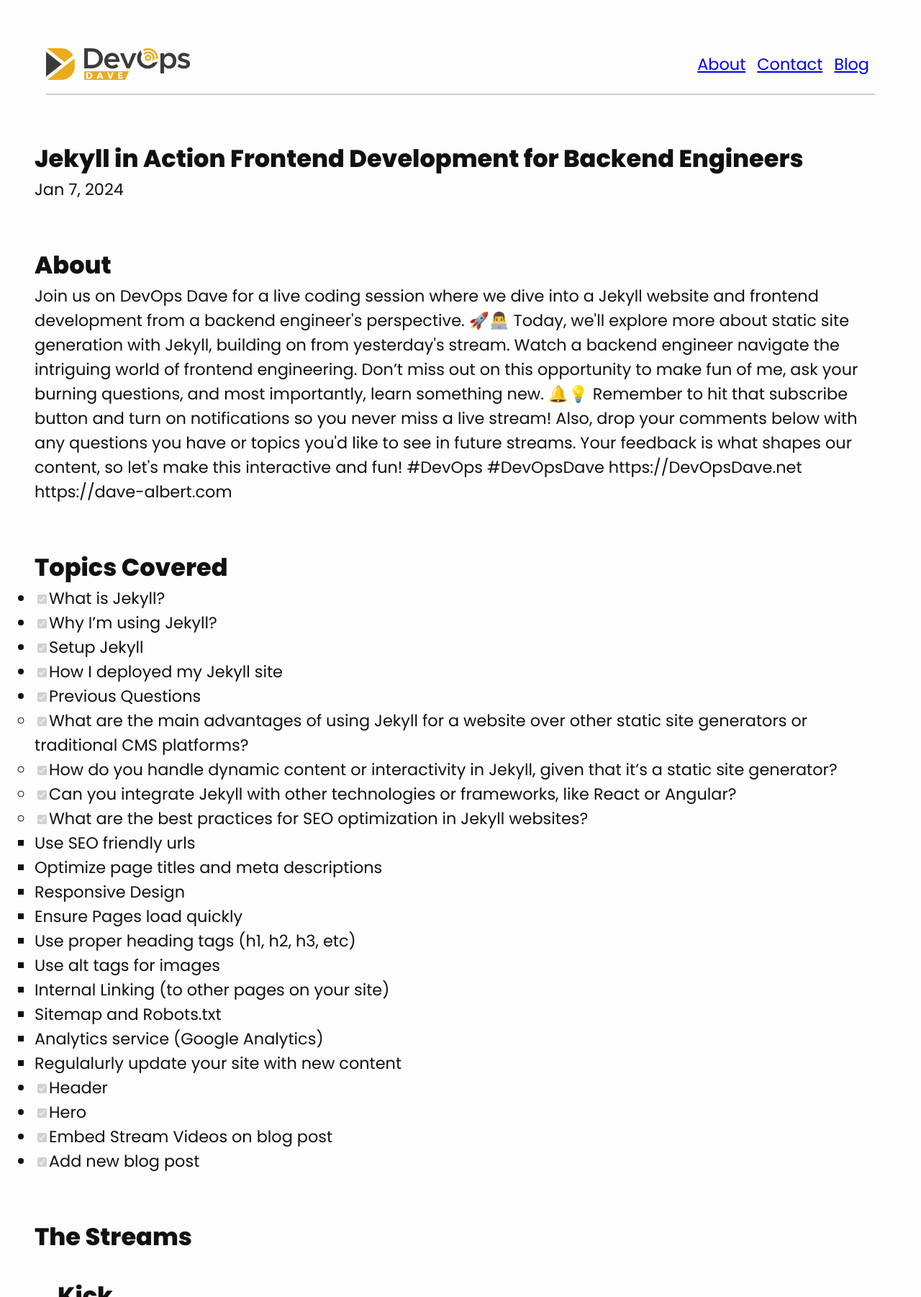
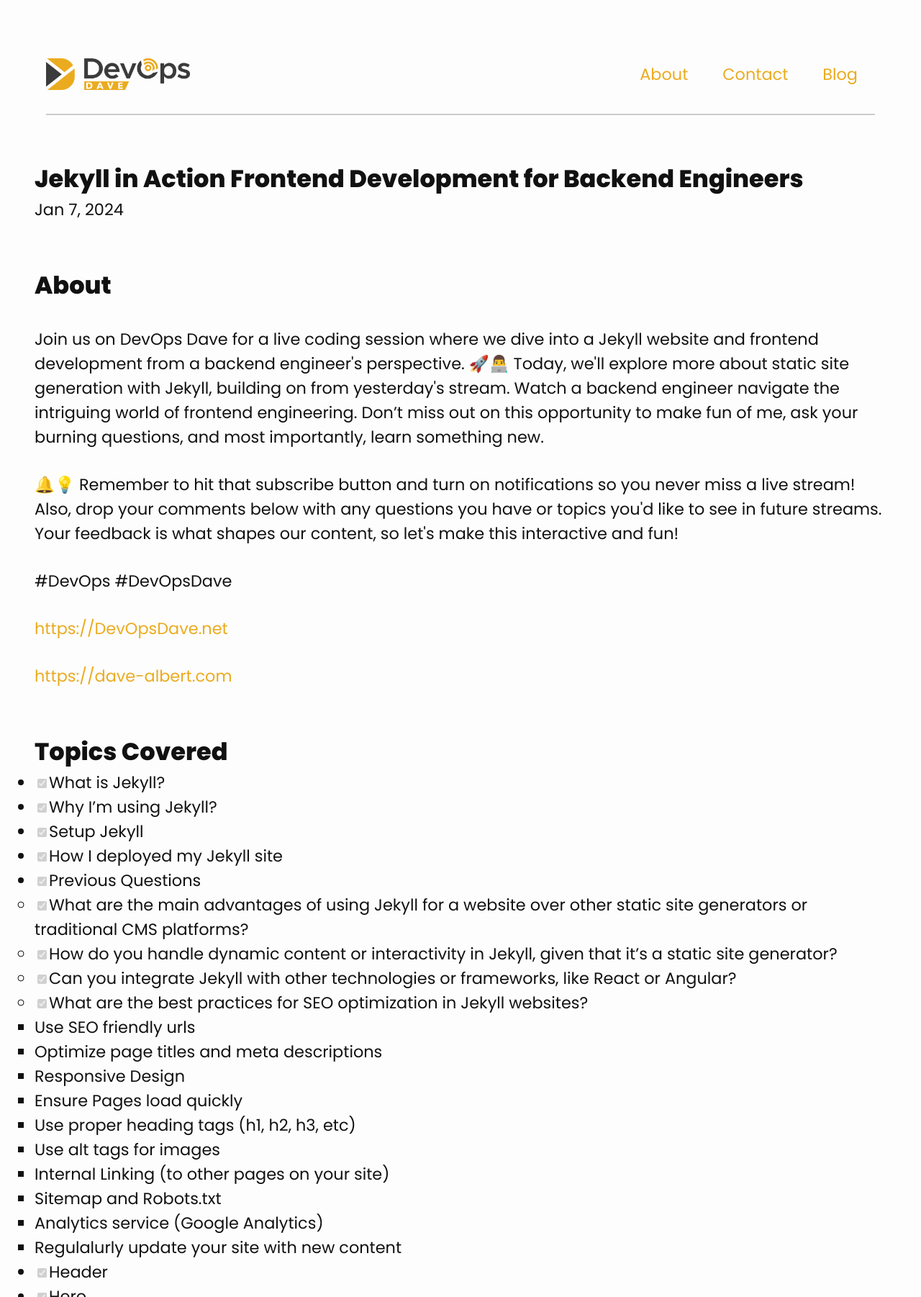
Before and after one commit to davealbert/devopsdave.net, a Jekyll site: the page built from _posts/2024-01-07-Jekyll-in-Action-Frontend-Development-for-Backend-Engineers-Live-Stream.md, in a window 1280 px wide, cut to the strip 0-1802 px from the top of the page. Shown: the whole strip at 72% size. Built offline with Jekyll 4.4.1, drawn with Linux system fonts in a browser that asks for light colours; some web fonts are replaced.

Commit message:
update some ui style and blog descriptions

```diff
--- a/_posts/2024-01-07-Jekyll-in-Action-Frontend-Development-for-Backend-Engineers-Live-Stream.md
+++ b/_posts/2024-01-07-Jekyll-in-Action-Frontend-Development-for-Backend-Engineers-Live-Stream.md
@@ -2,21 +2,30 @@
 title: Jekyll in Action Frontend Development for Backend Engineers
 permalink: /jekyll-in-action-frontend-development-for-backend-engineers/
 layout: post
+description: A live coding session where we dive into a Jekyll website and frontend development from a backend engineer's perspective. 🚀👨‍💻 Today, we'll explore more about static site generation with Jekyll, building on from yesterday's stream. Watch a backend engineer navigate the intriguing world of frontend engineering. Don’t miss out on this opportunity to make fun of me, ask your burning questions, and most importantly, learn something new.
 ---
 
 <div class="content-wrapper">
     <h1>About</h1>
-    <p>
+        <p class="top-margin-blog-post">
         Join us on DevOps Dave for a live coding session where we dive into a Jekyll website and frontend development from a backend engineer's perspective. 🚀👨‍💻 Today, we'll explore more about static site generation with Jekyll, building on from yesterday's stream. Watch a backend engineer navigate the intriguing world of frontend engineering. Don’t miss out on this opportunity to make fun of me, ask your burning questions, and most importantly, learn something new.
+        </p>
 
+        <p class="top-margin-blog-post">
         🔔💡 Remember to hit that subscribe button and turn on notifications so you never miss a live stream! Also, drop your comments below with any questions you have or topics you'd like to see in future streams. Your feedback is what shapes our content, so let's make this interactive and fun!
+        </p>
 
+        <p class="top-margin-blog-post">
         #DevOps #DevOpsDave
+        </p>
 
-        https://DevOpsDave.net
+        <p class="top-margin-blog-post">
+        <a href="https://DevOpsDave.net">https://DevOpsDave.net</a>
+        </p>
 
-        https://dave-albert.com
-    </p>
+        <p class="top-margin-blog-post">
+        <a href="https://dave-albert.com">https://dave-albert.com</a>
+        </p>
 </div>
 
 
--- a/css/main.scss
+++ b/css/main.scss
@@ -40,12 +40,13 @@
     padding: 0.5rem;
 }
 
-a .nav-a {
+a.nav-a, a.nav-a:visited {
     display: block;
-    color: white;
+    color: rgb(235 171 31);
     text-align: center;
     padding: 14px 16px;
     text-decoration: none;
+    font-weight: semi-bold;
 }
 
 .about-para-div {
@@ -108,3 +109,21 @@
         max-width: 25%;
     }
 }
+
+a, a:visited {
+    color: rgb(235 171 31);
+    text-decoration: none;
+}
+
+.top-margin-blog-post {
+    margin-top: 2rem;
+}
+
+ul.blog-list-items {
+    list-style-type: none;
+    margin: 0;
+    padding: 0;
+    li {
+        margin: 2rem;
+    }
+}
```
Also changed, not shown: _pages/blog.md (+6 -3 lines), _posts/2024-01-06-streaming-building-this-site.md (+1 -1 lines).
